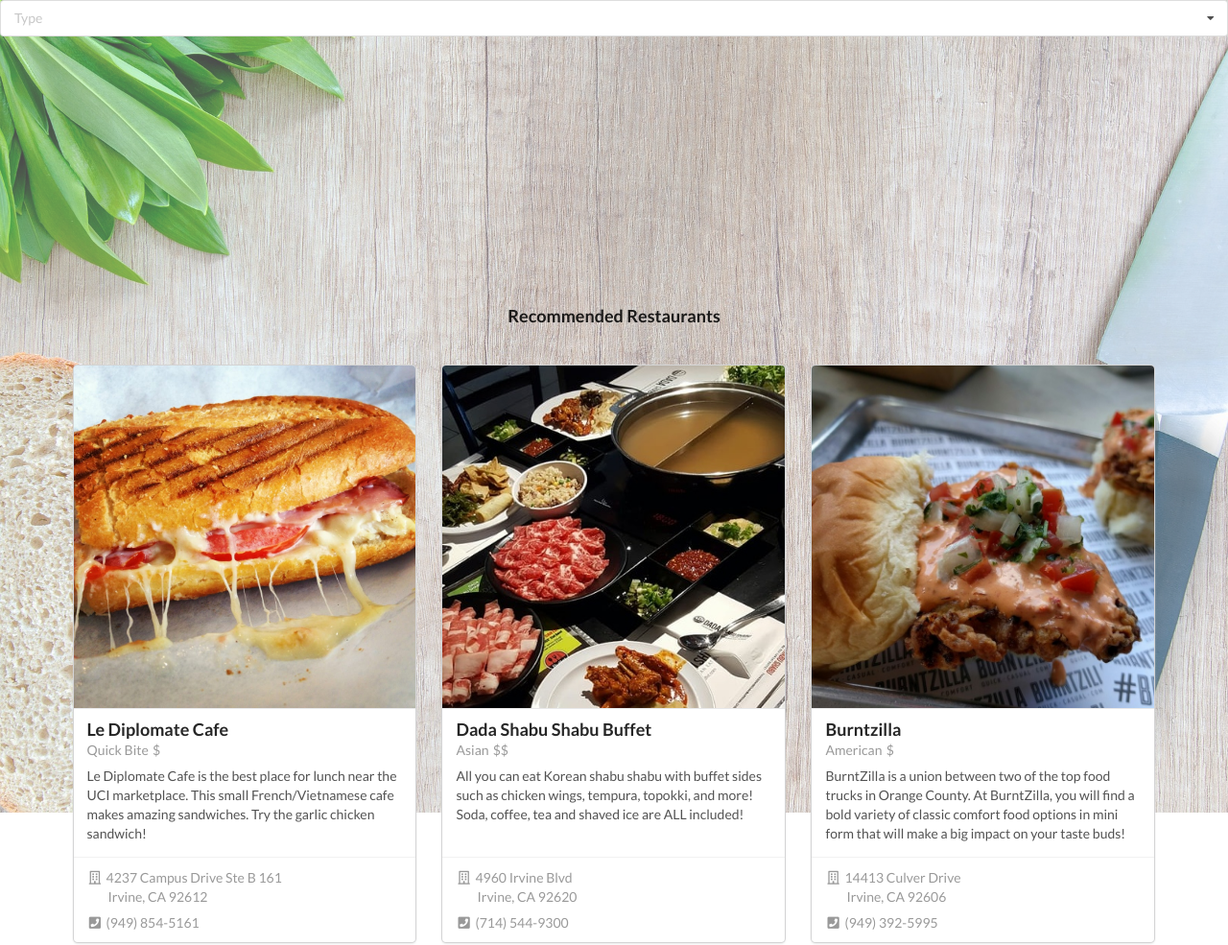
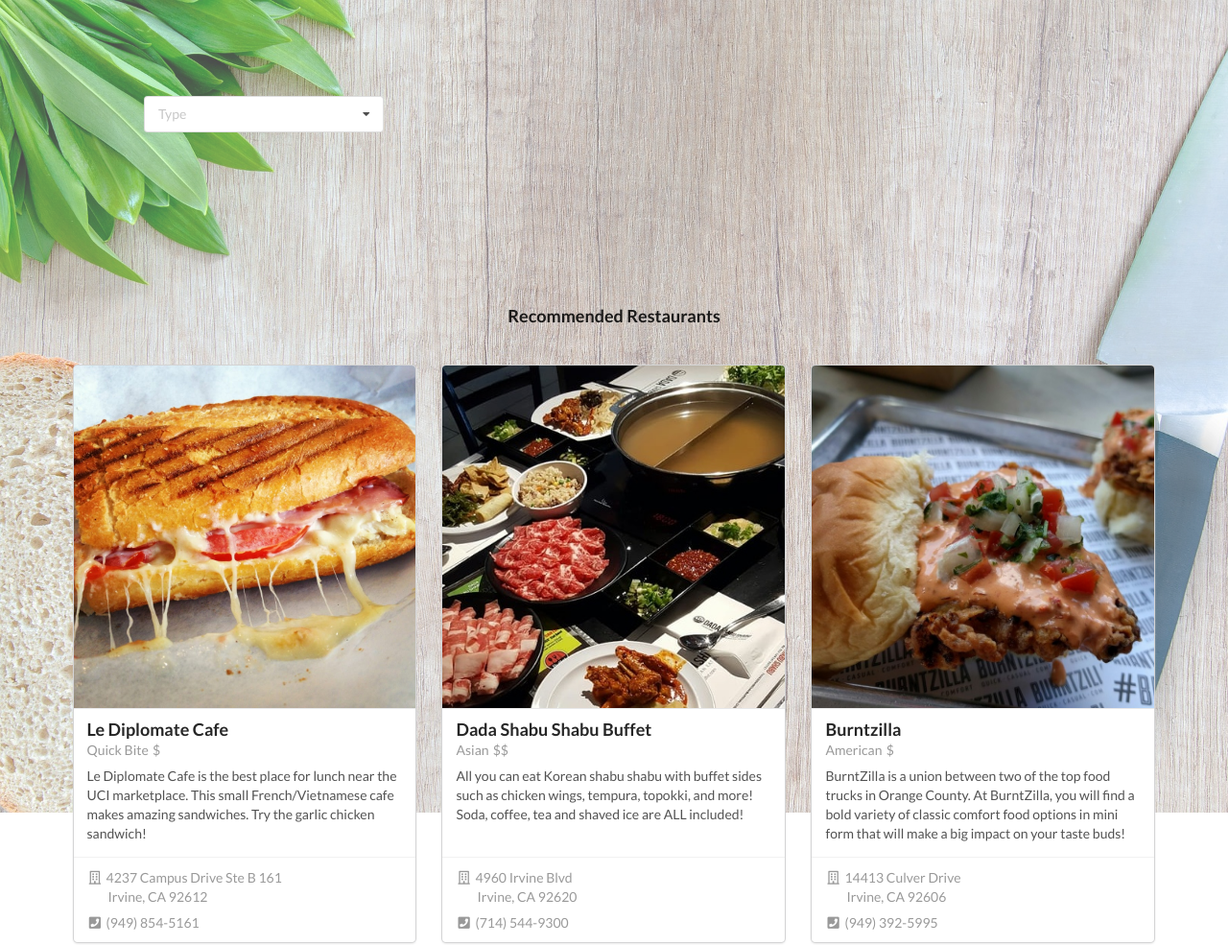
Before and after one commit to xmichelle/grub-choice, a plain HTML site: page index.html in a window 1280 px wide. Shown: the whole page at 96% size. Drawn offline with nearby package versions, Linux system fonts and the light colour scheme.

Commit message:
Styled the dropdown menu. #4

```diff
--- a/styles.css
+++ b/styles.css
@@ -9,6 +9,13 @@
   bottom: 0;
   left: 0;
   right: 0;
+}
+
+.dropdown.container {
+  width: 250px;
+  position: relative;
+  top: 100px;
+  left: 150px;
 }
 
 h3.cards-header {
```
